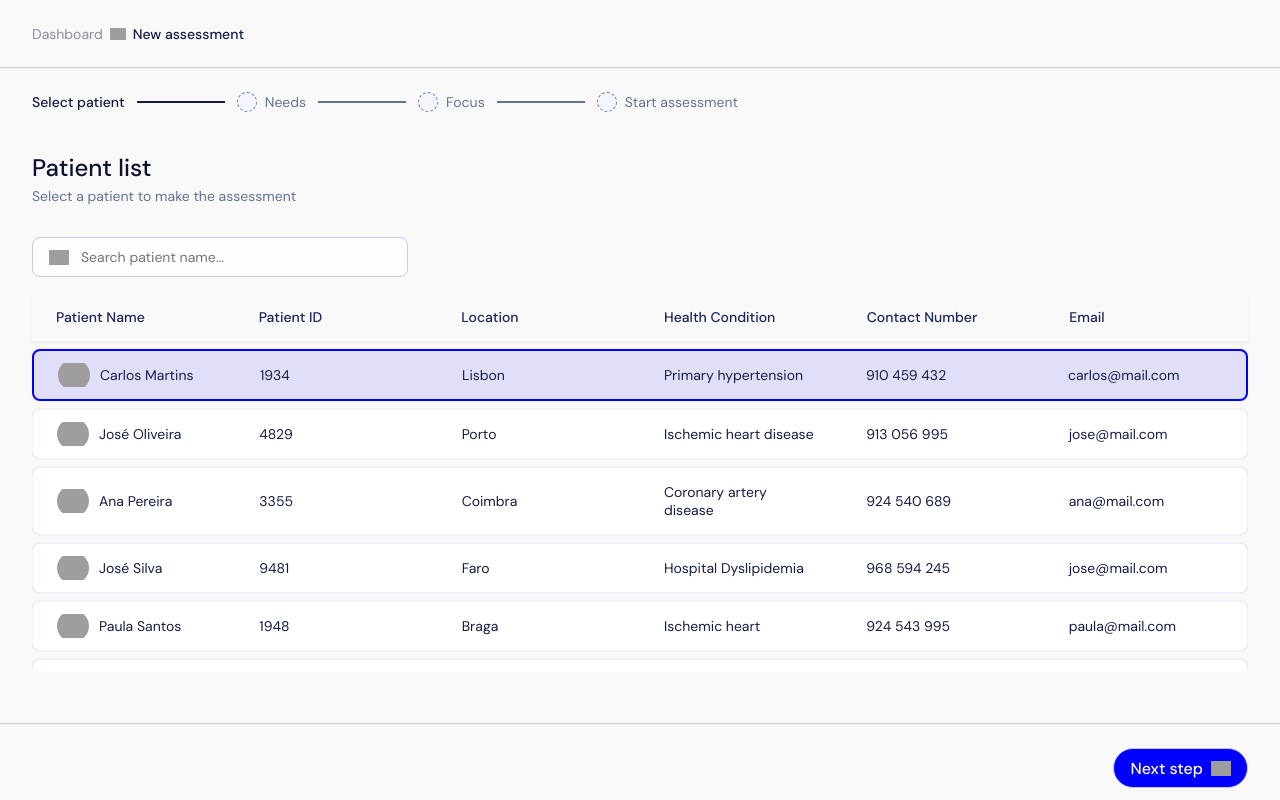
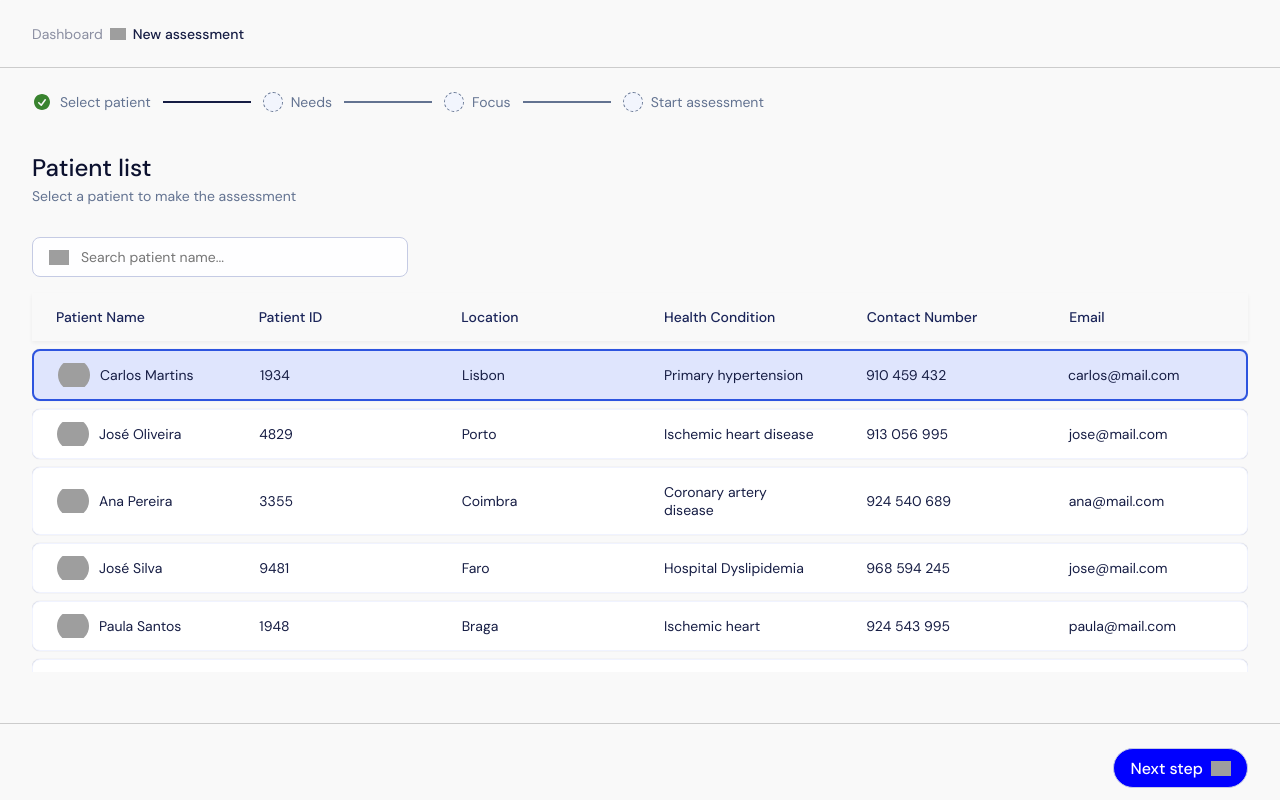
Before and after one commit to CommunityHTA/Community-HTA, a plain HTML site: page patientList.html in a window 1280 px wide. Both pictures are taken after a click on the element 640 px from the left and 374 px from the top of the page. Drawn offline with Linux system fonts and the light colour scheme; grey boxes are pictures that could not be loaded.

Commit message:
atualizacao lista de pacientes

```diff
--- a/main.js
+++ b/main.js
@@ -21,7 +21,6 @@ document.addEventListener("DOMContentLoaded", function () {
             alertaLabel.style.display = "none"; // Esconde a mensagem de erro
             window.location.href = "dashboard.html"; // Redireciona para a dashboard
         } else {
-            // Aplica estilo de erro
             usernameContainer.classList.add("input-error");
             passwordContainer.classList.add("input-error");
             alertaIcon.style.display = "block"; // Exibe o ícone de alerta
--- a/patientList.css
+++ b/patientList.css
@@ -65,7 +65,10 @@ body {
   color: #8a8ea1;
   font-weight: 400;
   white-space: nowrap;
+  text-decoration: none;
+  cursor: pointer;
 }
+
 
 @media (max-width: 991px) {
   .breadcrumb-item {
@@ -138,8 +141,12 @@ body {
 
 .step {
   align-self: stretch;
+  display: flex;
   margin: auto 0;
+  align-items: center;
   gap: 8px;
+  white-space: nowrap;
+  justify-content: start;
 }
 
 .step.active {
@@ -160,16 +167,6 @@ body {
 
 .step-divider.active {
   border-color: rgba(22, 29, 68, 1);
-}
-
-.step {
-  align-self: stretch;
-  display: flex;
-  margin: auto 0;
-  align-items: center;
-  gap: 8px;
-  white-space: nowrap;
-  justify-content: start;
 }
 
 @media (max-width: 991px) {
@@ -197,7 +194,10 @@ body {
   margin: auto 0;
 }
 
-/* Title Section */
+.step-icon-check {
+  filter: invert(35%) sepia(99%) saturate(338%) hue-rotate(66deg) brightness(92%) contrast(89%);
+}
+
 .title-section {
   margin-top: 40px;
 }
@@ -391,8 +391,8 @@ body {
 }
 
 .table-row.selected {
-  border: 2px solid blue;
-  background-color: rgba(0, 0, 255, 0.1); /* Fundo azul claro para destaque */
+  border: 2px solid #2D54DF;
+  background-color: #DFE5FD;
 }
 
 
--- a/patientList.html
+++ b/patientList.html
@@ -15,7 +15,7 @@
     <div class="screen">
       <header class="header">
         <nav class="breadcrumb">
-          <span class="breadcrumb-item">Dashboard</span>
+          <a href="dashboard.html" class="breadcrumb-item">Dashboard</a>
           <div class="breadcrumb-current">
             <img
               src="https://cdn.builder.io/api/v1/image/assets/TEMP/6ee00d2dde44c7413cb2ac333d47d6b2c2227ec4220aaf5a5a9c85f21ec43c2b?placeholderIfAbsent=true&apiKey=b548a82f0b244047909ff37cf86f743b"
@@ -29,7 +29,14 @@
 
       <main class="main-content">
         <section class="stepper">
-          <div class="step active">Select patient</div>
+          <div class="step">
+                    <img
+                      src="icons/system/check-circle.svg"
+                      class="step-icon-check"
+                      alt="Check"
+                    />
+                    <span class="step-label">Select patient</span>
+                  </div>
           <div class="step-divider active"></div>
           <div class="step">
             <div class="step-circle"></div>
@@ -241,28 +248,41 @@
       </footer>
     </div>
   </body>
-  <script>
+<script>
   document.addEventListener("DOMContentLoaded", function () {
+    const searchInput = document.querySelector(".search-input");
     const rows = document.querySelectorAll(".table-row");
     const nextButton = document.querySelector(".next-button");
 
-    rows.forEach(row => {
-      row.addEventListener("click", function () {
-        // Remover seleção anterior
-        rows.forEach(r => r.classList.remove("selected"));
+    //pesquisa texto nos nomes da tabela
+    searchInput.addEventListener("input", function () {
+      const query = searchInput.value.toLowerCase();
 
-        // Adicionar classe selecionada à linha clicada
-        this.classList.add("selected");
-
-        // Ativar botão "Next step"
-        nextButton.classList.add("active");
+      rows.forEach(row => {
+        const name = row.querySelector(".cell-content").textContent.toLowerCase();
+        row.style.display = name.includes(query) ? "" : "none";
       });
     });
 
-    // Redirecionar para selectApp.html ao clicar no botão ativo
+    //seleciona row
+    rows.forEach(row => {
+      row.addEventListener("click", function () {
+        if (this.classList.contains("selected")) {
+          this.classList.remove("selected");
+          nextButton.classList.remove("active");
+        } else {
+          //se selecionar uma remove o outro ativo
+          rows.forEach(r => r.classList.remove("selected"));
+          this.classList.add("selected");
+          nextButton.classList.add("active");
+        }
+      });
+    });
+
+    //next page
     nextButton.addEventListener("click", function () {
       if (nextButton.classList.contains("active")) {
-        window.location.href = "selectApp.html";
+        window.location.href = "assessmentSetup.html";
       }
     });
   });
```
Also changed, not shown: assessmentSetup.html (+1 -1 lines).
